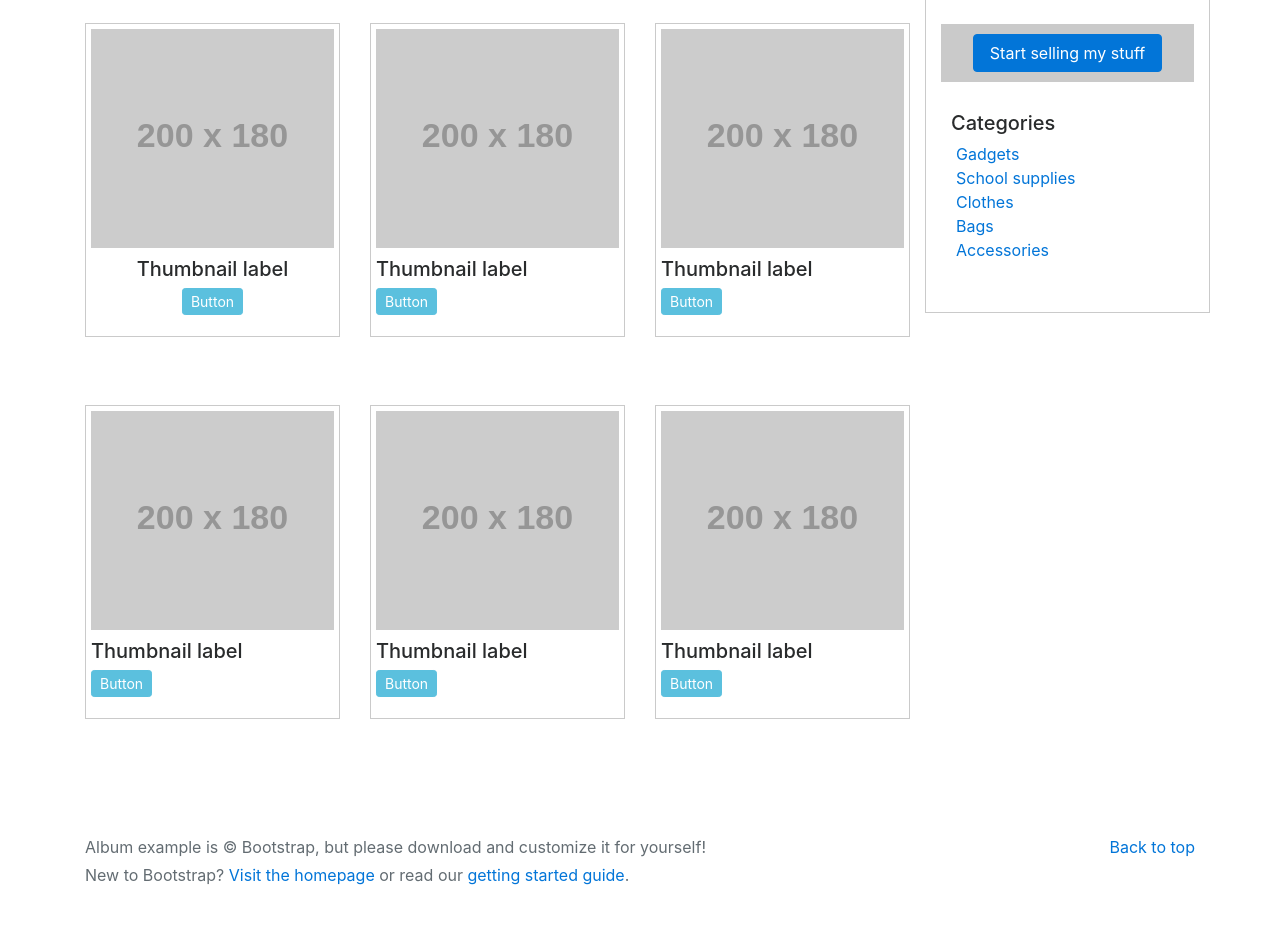
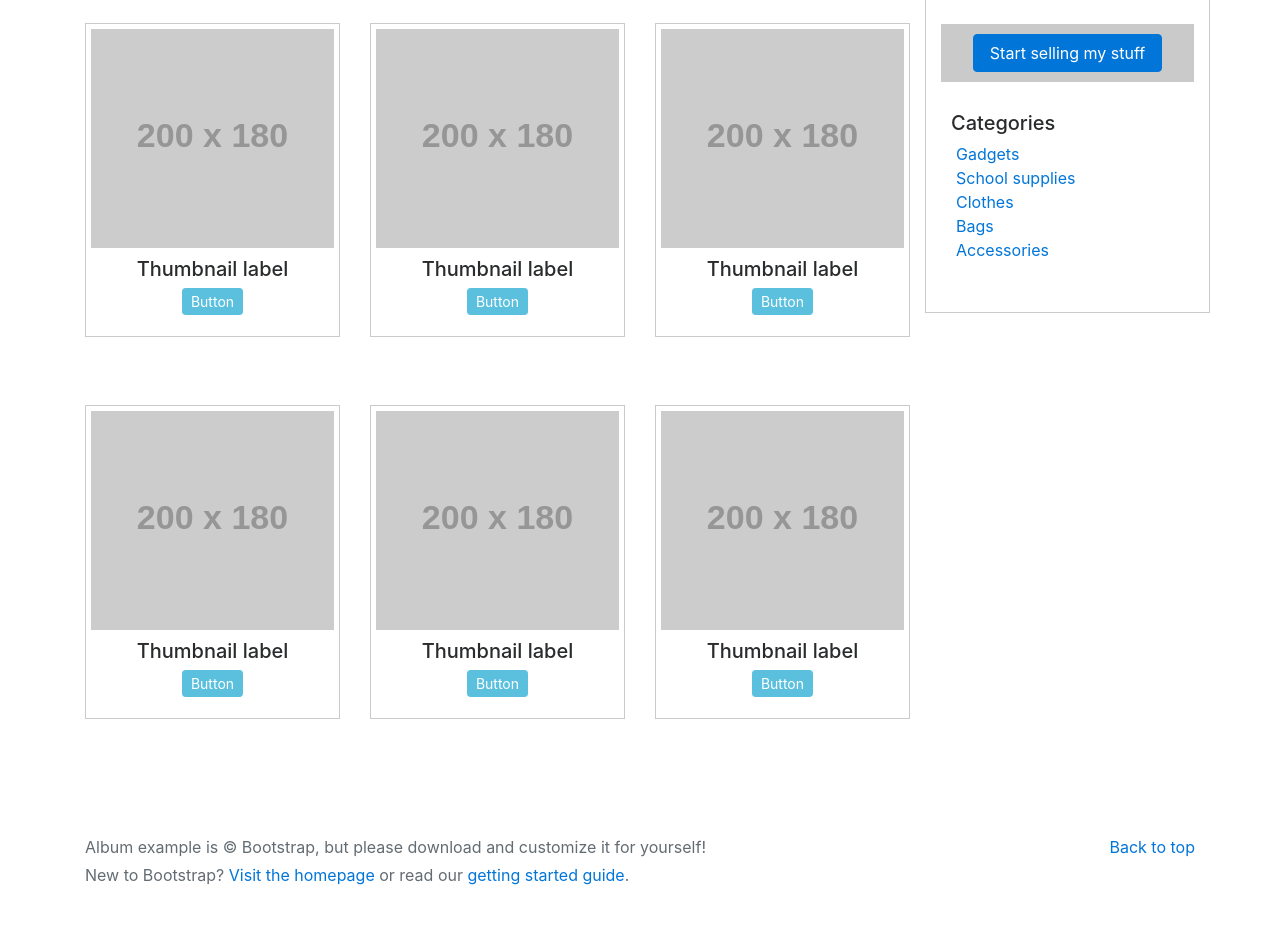
Before and after one commit to roeldingle/icct-bazaar, a PHP site: page /item-list.php in a window 1280 px wide. Shown: the part 81-1018 px from the top of the page. Run offline with PHP 8.4, Linux system fonts and the light colour scheme; grey boxes labelled with a size stand in for pictures from a placeholder-image service; some libraries are stand-ins or nearby versions.

Commit message:
aligned center thumbnail captions

```diff
--- a/item-list.php
+++ b/item-list.php
@@ -71,7 +71,7 @@
               <div class="col-sm-4 py-4">
                 <div class="thumbnail">
                   <img src="http://placehold.it/200x180" alt="">
-                    <div class="caption">
+                    <div class="caption text-center">
                       <h5>Thumbnail label</h5>
                       <p><a href="#" class="btn btn-info btn-sm" role="button">Button</a></p>
                   </div>
@@ -81,7 +81,7 @@
               <div class="col-sm-4 py-4">
                 <div class="thumbnail">
                   <img src="http://placehold.it/200x180" alt="">
-                    <div class="caption">
+                    <div class="caption text-center">
                       <h5>Thumbnail label</h5>
                       <p><a href="#" class="btn btn-info btn-sm" role="button">Button</a></p>
                   </div>
@@ -97,7 +97,7 @@
               <div class="col-sm-4 py-4">
                 <div class="thumbnail">
                   <img src="http://placehold.it/200x180" alt="">
-                    <div class="caption">
+                    <div class="caption text-center">
                       <h5>Thumbnail label</h5>
                       <p><a href="#" class="btn btn-info btn-sm pull-right" role="button">Button</a></p>
                   </div>
@@ -107,7 +107,7 @@
               <div class="col-sm-4 py-4">
                 <div class="thumbnail">
                   <img src="http://placehold.it/200x180" alt="">
-                    <div class="caption">
+                    <div class="caption text-center">
                       <h5>Thumbnail label</h5>
                       <p><a href="#" class="btn btn-info btn-sm" role="button">Button</a></p>
                   </div>
@@ -117,7 +117,7 @@
               <div class="col-sm-4 py-4">
                 <div class="thumbnail">
                   <img src="http://placehold.it/200x180" alt="">
-                    <div class="caption">
+                    <div class="caption text-center">
                       <h5>Thumbnail label</h5>
                       <p><a href="#" class="btn btn-info btn-sm" role="button">Button</a></p>
                   </div>
```
